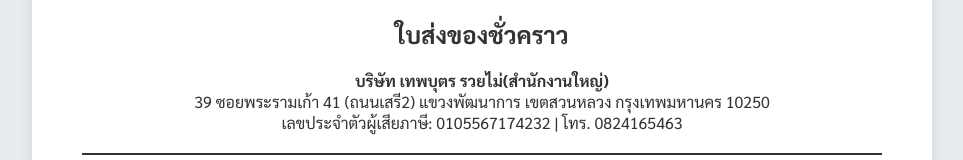
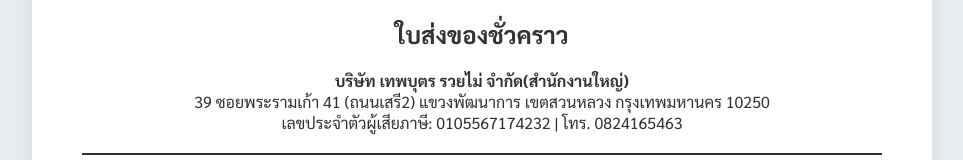
Before and after one commit to arpaovint16-debug/Poony-Invoice, a plain HTML site: page index.html in a window 1280 px wide. Shown: the part 131-291 px from the top of the page, without its empty margins (158-1121 px from the left). Drawn offline with Linux system fonts and the light colour scheme.

Commit message:
Update index.html

```diff
--- a/index.html
+++ b/index.html
@@ -73,7 +73,7 @@
 
         <div class="company-header">
             <h2 id="docTitle">ใบส่งของชั่วคราว</h2>
-            <div><strong>บริษัท เทพบุตร รวยไม่(สำนักงานใหญ่)</strong></div>
+            <div><strong>บริษัท เทพบุตร รวยไม่ จำกัด(สำนักงานใหญ่)</strong></div>
             <div>39 ซอยพระรามเก้า 41 (ถนนเสรี2) แขวงพัฒนาการ เขตสวนหลวง กรุงเทพมหานคร 10250</div>
             <div>เลขประจำตัวผู้เสียภาษี: 0105567174232 | โทร. 0824165463</div>
         </div>
```
